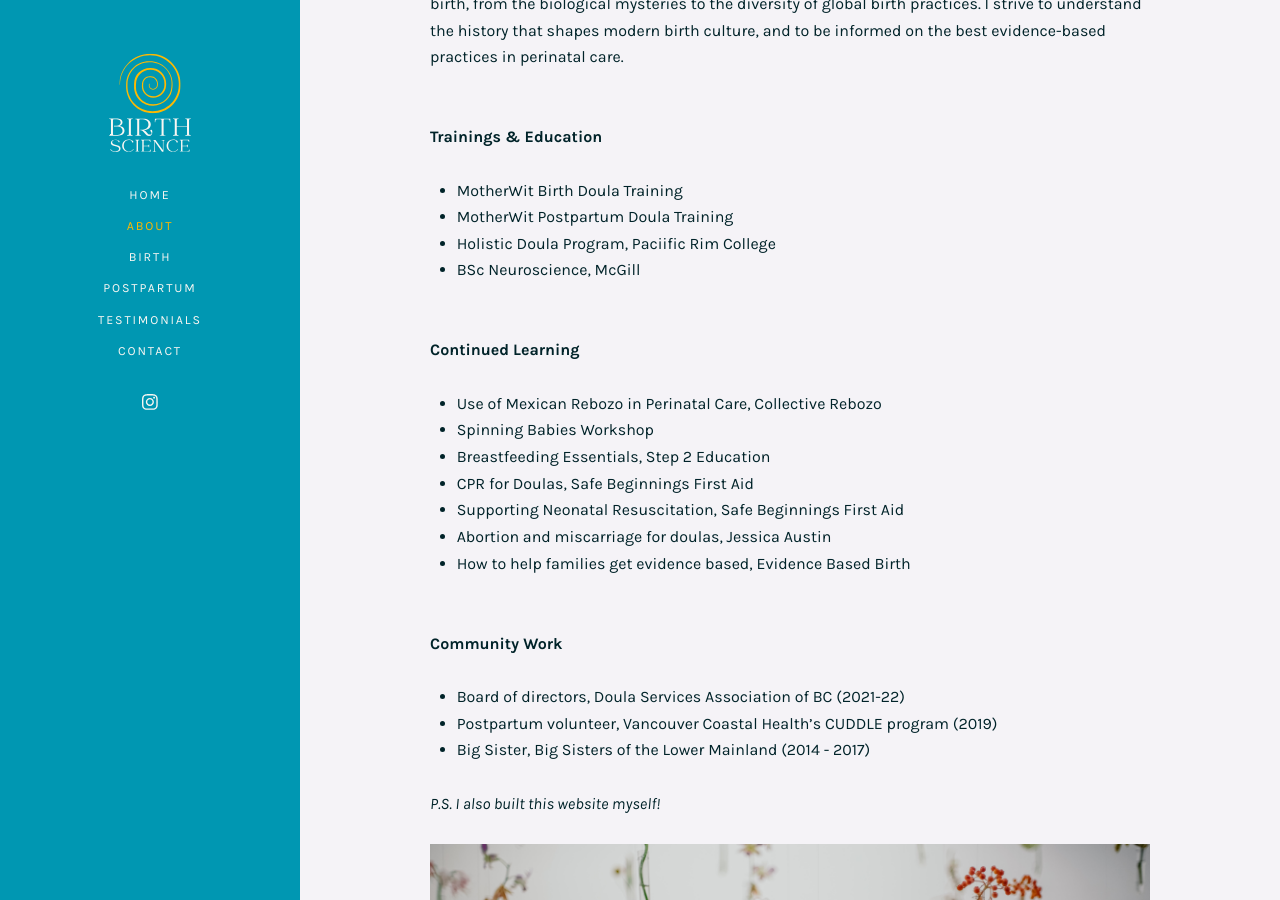
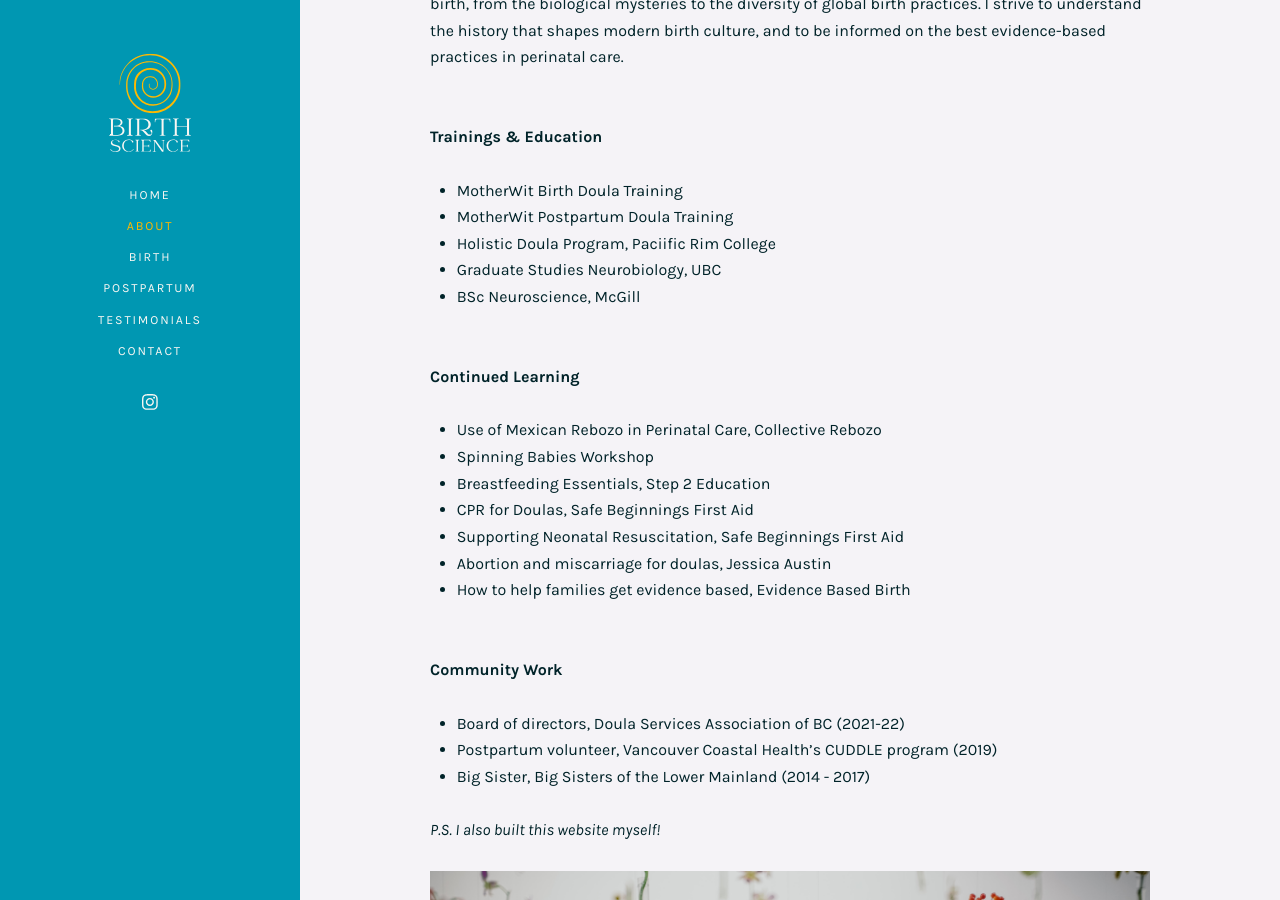
Before and after one commit to mch3rry/mypage, a Jekyll site: the page built from about.md, in a window 1280 px wide and 900 px high, scrolled down 646 px. Built offline with Jekyll 4.4.1, drawn with Linux system fonts in a browser that asks for light colours.

Commit message:
Update about.md

```diff
--- a/about.md
+++ b/about.md
@@ -58,6 +58,7 @@ title: "Meet Danielle McEachern"
 * MotherWit Birth Doula Training
 * MotherWit Postpartum Doula Training
 * Holistic Doula Program, Paciific Rim College
+* Graduate Studies Neurobiology, UBC
 * BSc Neuroscience, McGill
 
 <br>
```
